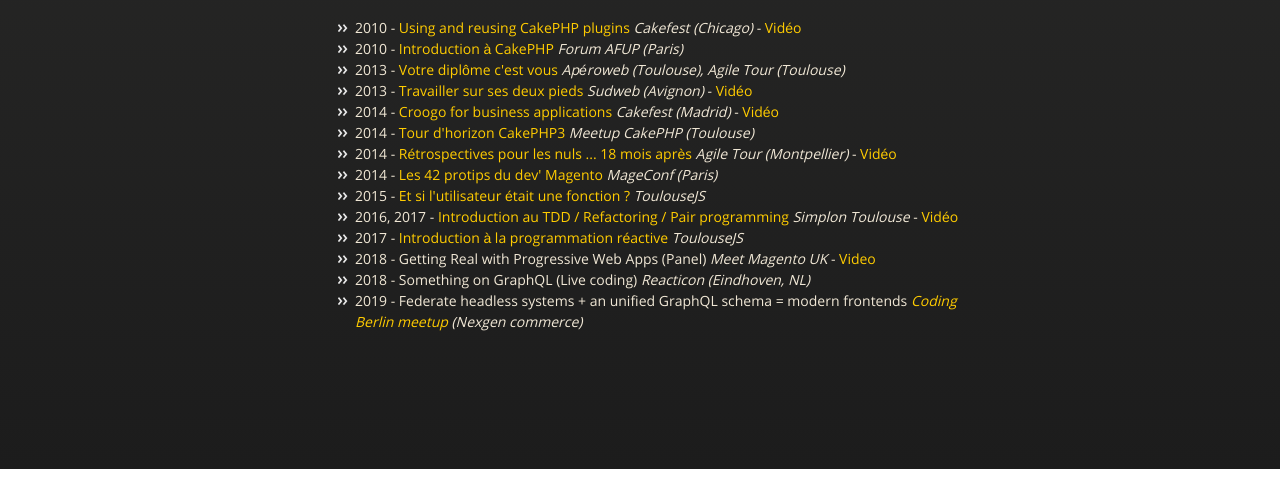
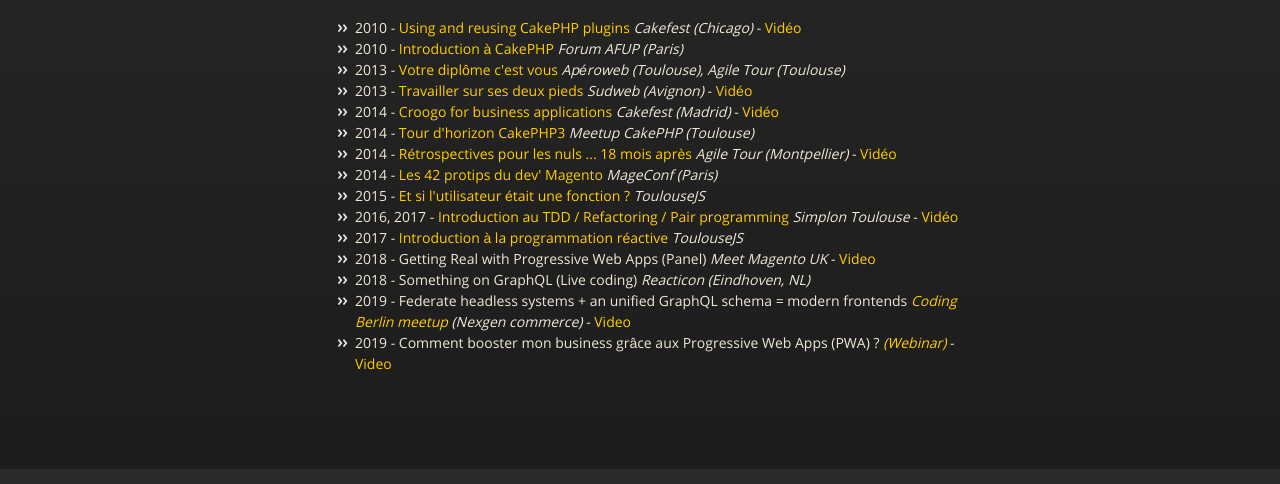
Before and after one commit to real34/slides, a plain HTML site: page index.html in a window 1280 px wide. Shown: the part 331-815 px from the top of the page. Drawn offline with nearby package versions, Linux system fonts and the light colour scheme.

Commit message:
Update index.html

```diff
--- a/index.html
+++ b/index.html
@@ -70,6 +70,13 @@
   2019
   - Federate headless systems + an unified GraphQL schema = modern frontends
   <em><a href="https://www.meetup.com/CODING-BERLIN/events/259294065/">Coding Berlin meetup</a> (Nexgen commerce)</em>
+  - <a href="https://youtu.be/tgc8AIF53xQ?t=5520">Video</a>
+</li>
+<li>
+  2019
+  - Comment booster mon business grâce aux Progressive Web Apps (PWA) ?
+  <em><a href="https://www.ecommerce-nation.fr/webinar-booster-business-progressive-web-apps-pwa/">(Webinar)</a></em>
+  - <a href="https://www.youtube.com/watch?v=T7hk_-1q2Dw">Video</a>
 </li>
 </ul>
       </section>
```
